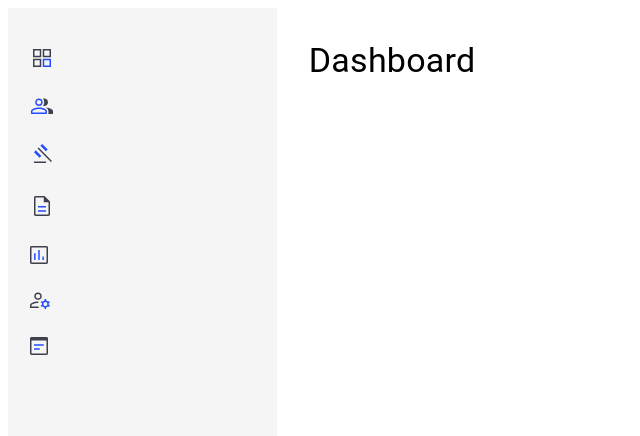
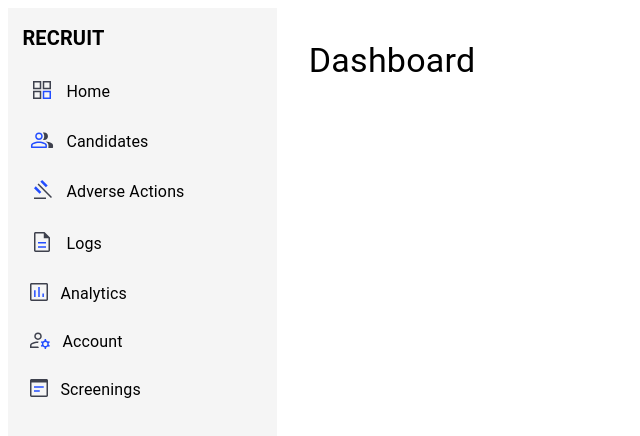
Before and after one commit to maneesh0021/maneeshbachu_ldp, a React (Vite) app in the folder React-Pair Program/pair-programming1/: page / in a window 1280 px wide. Shown: the top 436 px of the page, without its empty margins (0-640 px from the left). Built offline with nearby package versions, Linux system fonts and the light colour scheme; a web font is replaced by a local one.

Commit message:
Updated index.tsx

```diff
--- a/React-Pair Program/pair-programming1/src/components/atoms/Typography/index.tsx
+++ b/React-Pair Program/pair-programming1/src/components/atoms/Typography/index.tsx
@@ -2,14 +2,14 @@ import React from "react";
 import { Typography, TypographyProps } from "@mui/material";
 
 export interface CustomTypographyProps extends TypographyProps {
-  text: string;
+  text?: string;
 }
 
 const CustomTypography: React.FC<CustomTypographyProps> = ({
-  text,
+  children,
   ...typographyProps
 }) => {
-  return <Typography {...typographyProps}>{text}</Typography>;
+  return <Typography {...typographyProps}>{children}</Typography>;
 };
 
 export default CustomTypography;
```
